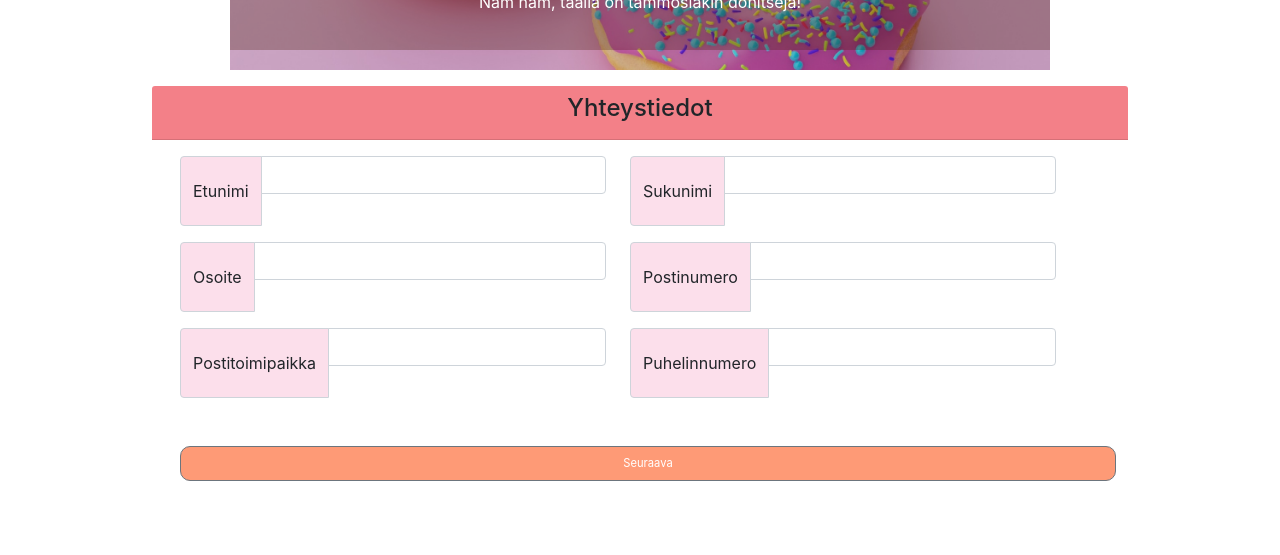
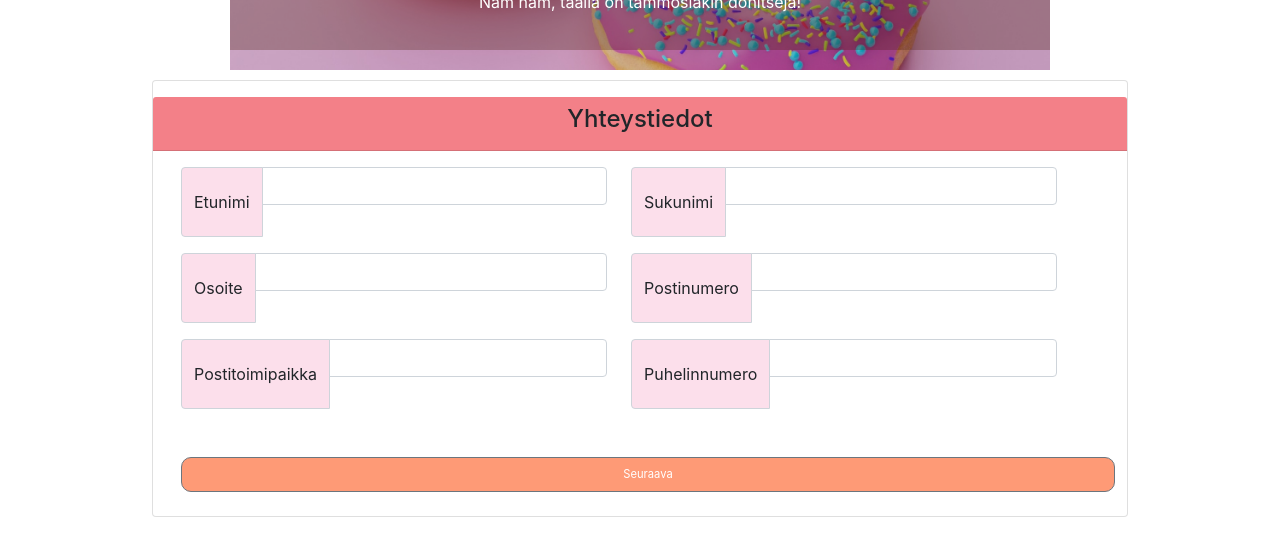
Before and after one commit to Nojaajoo/Verkkopalveluprojekti-Ryhma-4, a React (Create React App) app: page /Order in a window 1280 px wide. Shown: the part 259-814 px from the top of the page. Built offline with nearby package versions, Linux system fonts and the light colour scheme; no server answers.

Commit message:
kortitcss

```diff
--- a/src/App.css
+++ b/src/App.css
@@ -33,11 +33,13 @@ h1 {
   background-color: #F38088;
   color: white;
   padding: 0.7em;
+
+
 }
 
 .addDonutToCart:hover {
   background-color: #EE1AAB;
-  transition: ease 0.5s;
+  transition: ease-in-out 0.5s;
 }
 
 .cartLink {
@@ -46,14 +48,19 @@ h1 {
 }
 
 .card {
+  background-color: #FFFF;
   margin: 0 !important;
   width: 100% !important;
-  border: none;
+  margin-top: 10px !important;
+  transition: all 500ms cubic-bezier(0.420, 0.000, 0.580, 1.000);
+
 }
 
 .card:hover {
   background-color: #FCDFEB;
-  transition: ease 0.5s;
+  transition: ease-in-out 0.5s;
+  border-radius: 0;
+  box-shadow: 0px 5px 12px #888888;
 }
 
 
--- a/src/Home.js
+++ b/src/Home.js
@@ -36,9 +36,9 @@ export default function Home({url,category}) {
                     <img src={url + "img/" + product.kuva} className="card-img-top" alt="..."></img>
                     <div className="card-body">
                       <h5 className="card-title">{product.tuotenimi}</h5>
-                      <p className="card-text">Tuotteen kuvaus, mm maukas donitsi!</p>
-                      <p className="card-text"><small className="text-muted">Tarvittaessa lisää tekstiä</small></p>
-                      <a className="cartLink" href="#"><span className="addDonutToCart">Osta!</span></a>
+                      <p className="card-text">{product.maku}</p>
+                      <p className="card-text">{product.taytemaku}</p>
+                      <a className="cartLink, card-text" href="#">{product.hinta}<span className="addDonutToCart">Osta!</span></a>
                     </div>
                   </div>
               </div>
```
